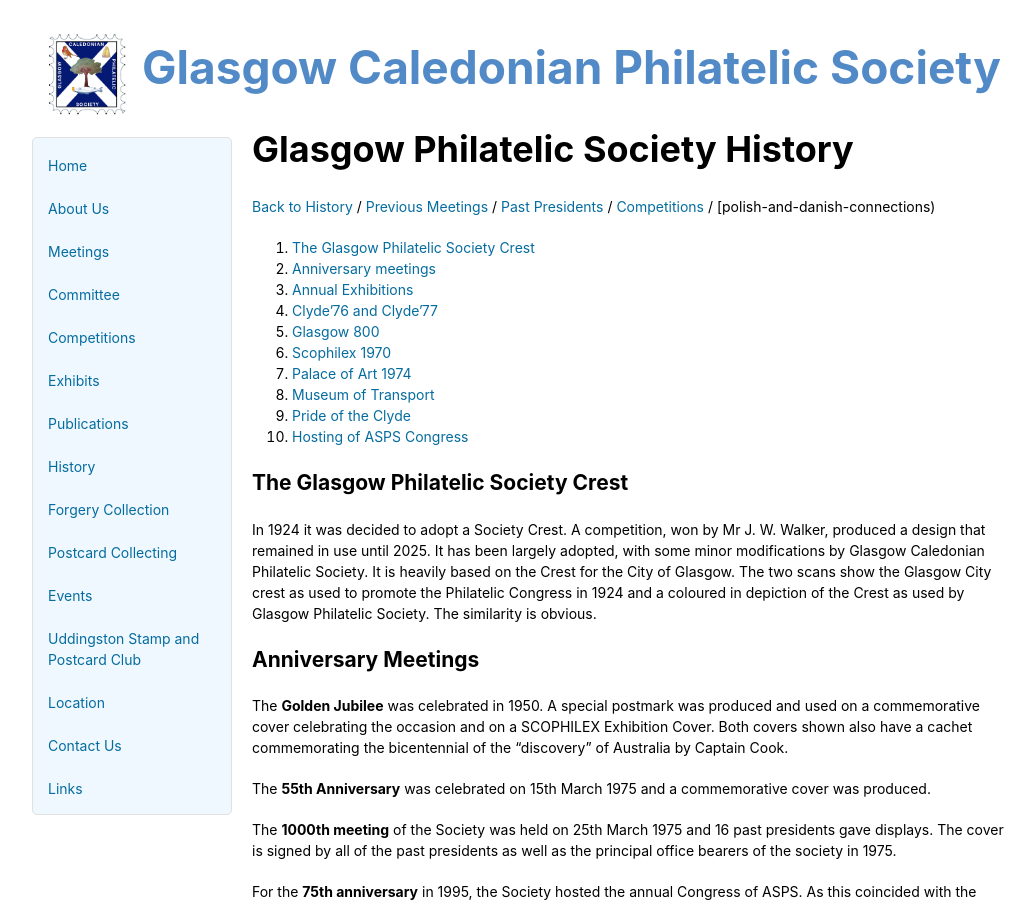
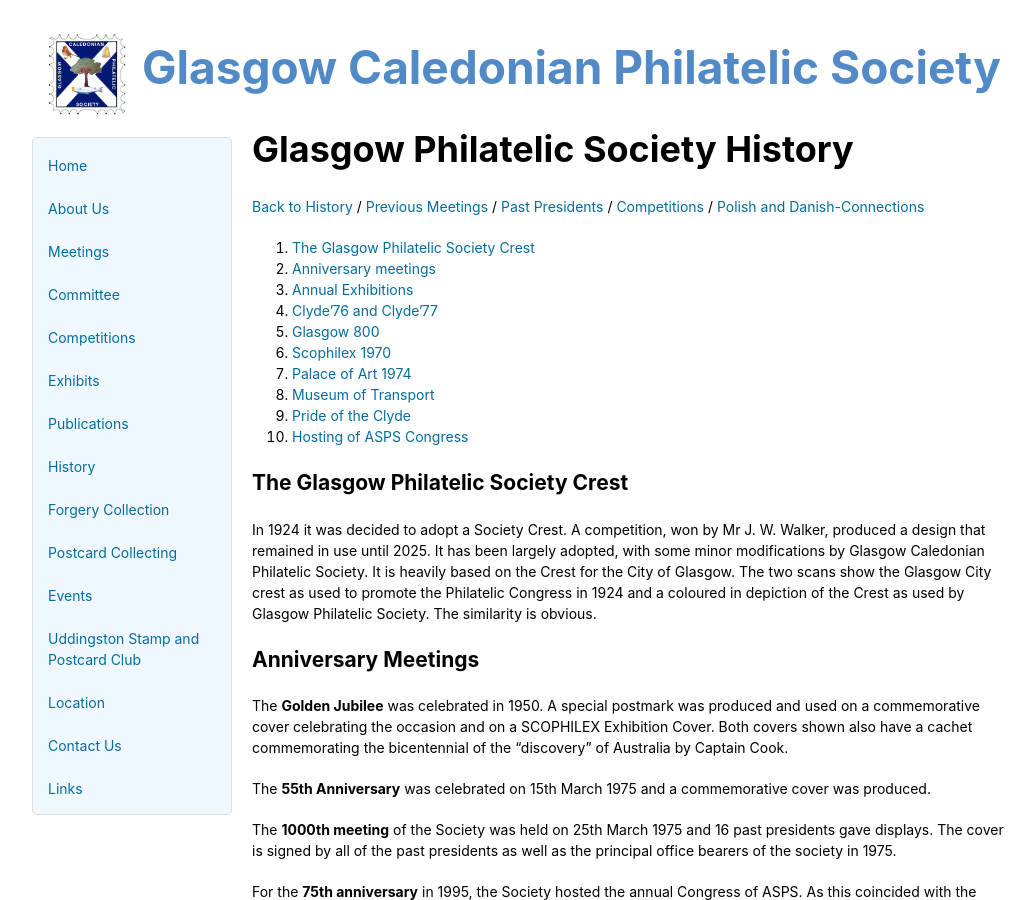
Before and after one commit to astalker/caledonian-stamps, a Jekyll site: the page built from history-glasgow.md, in a window 1280 px wide and 900 px high. Shown: the whole window, without its empty margins (118-1153 px from the left). Built offline with Jekyll 4.4.1, drawn with Linux system fonts in a browser that asks for light colours; our own code applies the rules of GitHub Pages for plain Markdown files; part of the change alters nothing that is shown.

```diff
--- a/history-glasgow.md
+++ b/history-glasgow.md
@@ -1,6 +1,6 @@
 # Glasgow Philatelic Society History
 
-[Back to History](./history) / [Previous Meetings](./previous-meetings-glasgow) / [Past Presidents](./past-presidents-glasgow) / [Competitions](./competitions-glasgow) / [polish-and-danish-connections)
+[Back to History](./history) / [Previous Meetings](./previous-meetings-glasgow) / [Past Presidents](./past-presidents-glasgow) / [Competitions](./competitions-glasgow) / [Polish and Danish-Connections](,/polish-and-danish-connections)
 
 1. [The Glasgow Philatelic Society Crest](the-glasgow-philatelic-society-crest)
 1. [Anniversary meetings](#anniversary-meetings)
```
